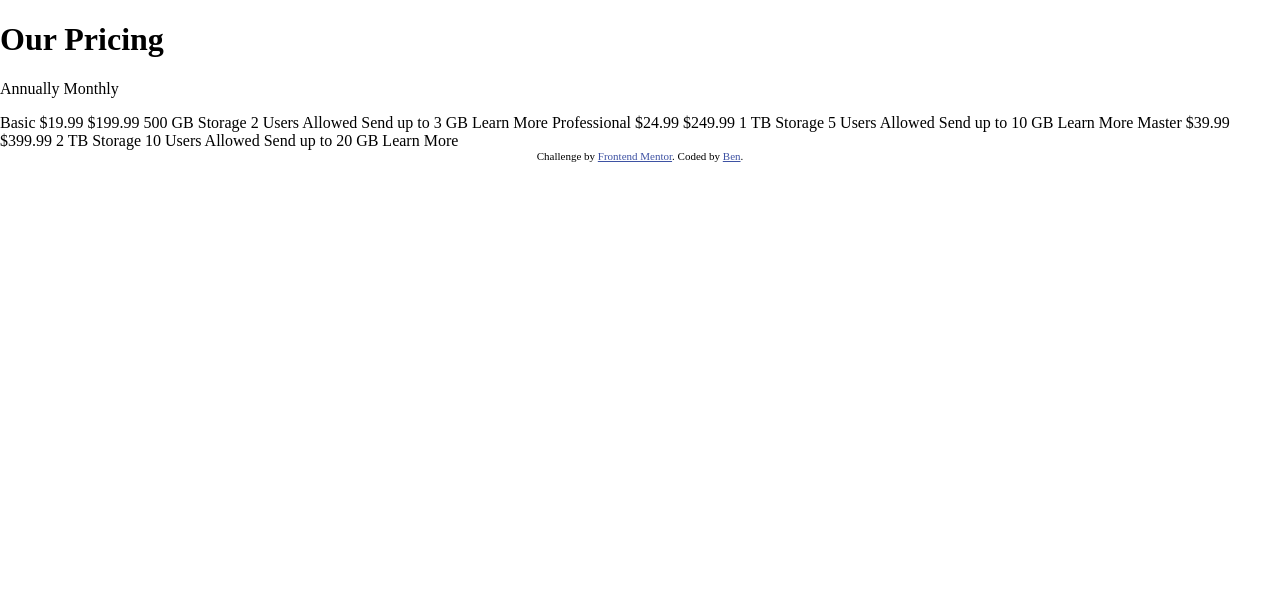
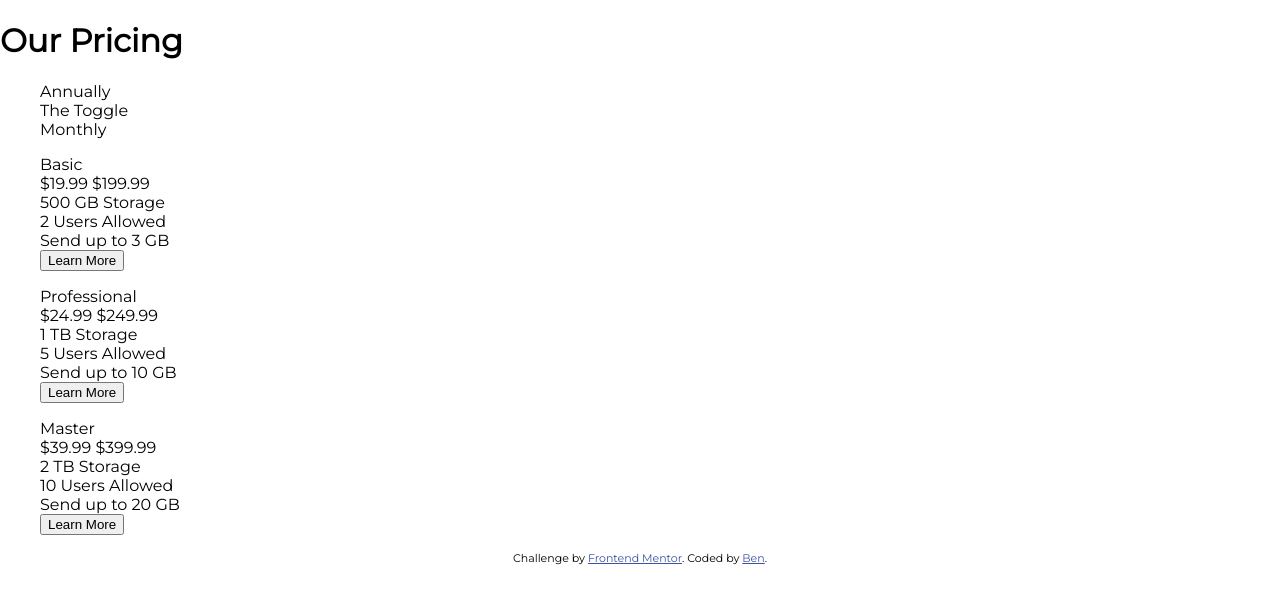
Before and after one commit to benboorstein/Frontend-Mentor-Project-TWO, a plain HTML site: page index.html in a window 1280 px wide. Drawn offline with Linux system fonts and the light colour scheme.

Commit message:
html basic structure

```diff
--- a/assets/css/style.css
+++ b/assets/css/style.css
@@ -25,6 +25,18 @@ html, body {
     width: 100%;
     margin: 0;
     padding: 0;
+}
+
+body {
+    font-family: Montserrat;
+}
+
+header ul {
+    list-style-type: none;
+}
+
+main ul {
+    list-style-type: none;
 }
 
 
--- a/index.html
+++ b/index.html
@@ -16,67 +16,68 @@
         Starting with “../../” moves two directories backwards and starts there (and so on…)
         To move forward, just start with the first subdirectory and keep moving forward -->
 
-
-
-
-
-
-<!-- None of these is working. -->
-    <!-- what FEM had -->
-    <!-- <link rel="stylesheet" href="https://fonts.google.com/specimen/Montserrat"> -->
-
-    <!-- what Google had minus the numbers at end -->
-    <!-- <link rel="stylesheet" href="https://fonts.googleapis.com/css?family=Montserrat"> -->
-
-    <!-- what Google had -->
-    <!-- <link rel="stylesheet" href="https://fonts.googleapis.com/css?family=Montserrat:400,700"> -->
-
-
-
-
-
-
+    <link rel="stylesheet" href="https://fonts.googleapis.com/css?family=Montserrat">
 
     <title>Frontend Mentor | Pricing Component with Toggle Master</title>
 
   </head>
 
   <body>
-    <header> <!-- LEFT OFF HERE - take care of font... -->
+
+    <header>
       <h1>
         Our Pricing
       </h1> <!-- refer to for toggle: https://www.w3schools.com/howto/howto_css_switch.asp -->
-      <p>
-        Annually
-        <!-- here is where the toggle goes -->
-        Monthly
-      </p>
+      <ul>
+        <li>Annually</li>
+        <li>The Toggle</li>
+        <li>Monthly</li>
+      </ul>
     </header>
 
     <main>
-      Basic
-      &dollar;19.99
-      &dollar;199.99
-      500 GB Storage
-      2 Users Allowed
-      Send up to 3 GB
-      Learn More
-
-      Professional
-      &dollar;24.99
-      &dollar;249.99
-      1 TB Storage
-      5 Users Allowed
-      Send up to 10 GB
-      Learn More
-
-      Master
-      &dollar;39.99
-      &dollar;399.99
-      2 TB Storage
-      10 Users Allowed
-      Send up to 20 GB
-      Learn More
+      <div class="basic">
+        <ul>
+          <li>Basic</li>
+          <li>&dollar;19.99     &dollar;199.99</li>
+          <li>500 GB Storage</li>
+          <li>2 Users Allowed</li>
+          <li>Send up to 3 GB</li>
+          <li>
+            <form>
+              <input type="submit" value="Learn More">
+            </form>
+          </li>
+        </ul>
+      </div>
+      <div class="professional">
+        <ul>
+          <li>Professional</li>
+          <li>&dollar;24.99     &dollar;249.99</li>
+          <li>1 TB Storage</li>
+          <li>5 Users Allowed</li>
+          <li>Send up to 10 GB</li>
+          <li>
+            <form>
+              <input type="submit" value="Learn More">
+            </form>
+          </li>
+        </ul>
+      </div>
+      <div class="master">
+        <ul>
+          <li>Master</li>
+          <li>&dollar;39.99     &dollar;399.99</li>
+          <li>2 TB Storage</li>
+          <li>10 Users Allowed</li>
+          <li>Send up to 20 GB</li>
+          <li>
+            <form>
+              <input type="submit" value="Learn More">
+            </form>
+          </li>
+        </ul>
+      </div>
     </main>
 
     <footer>
```
